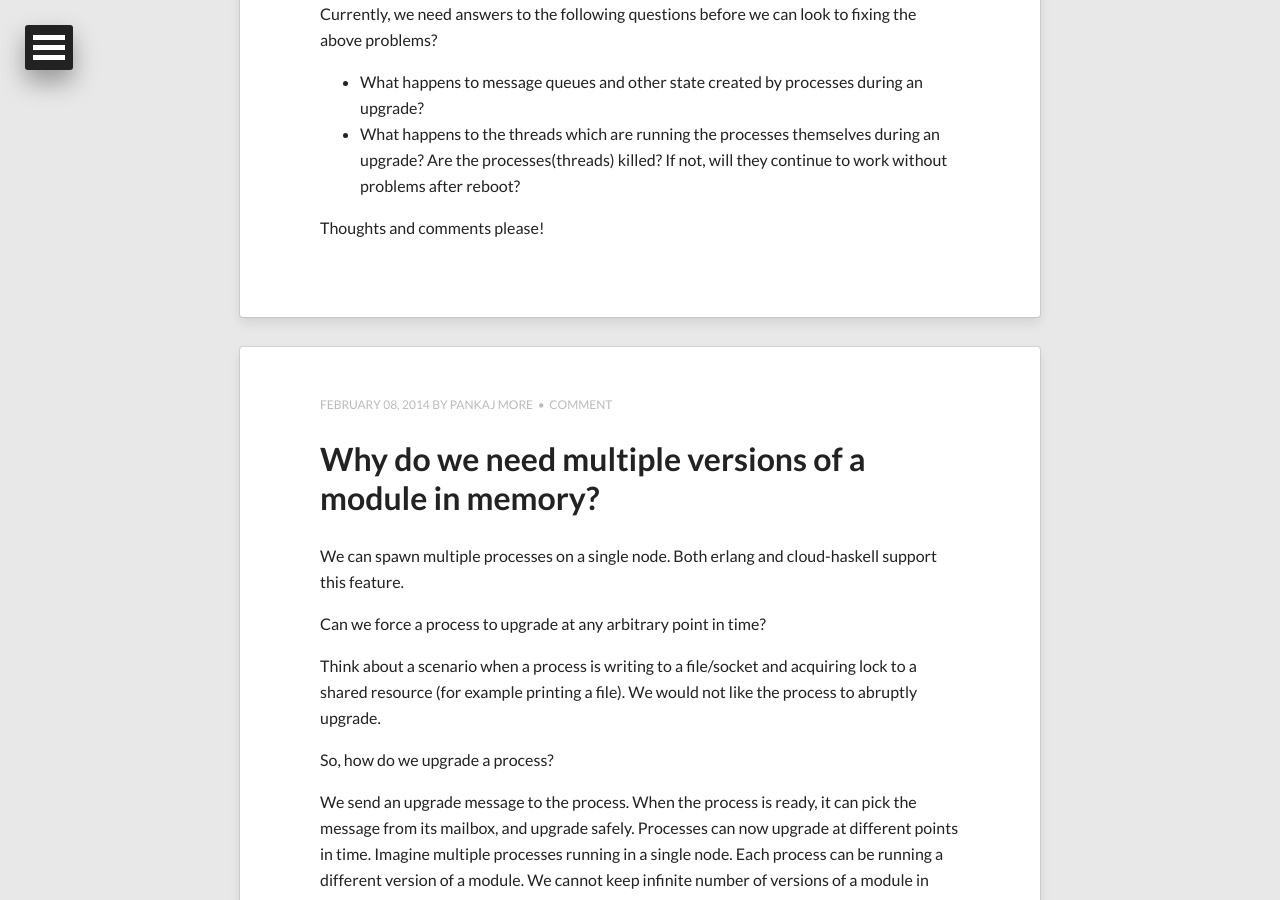
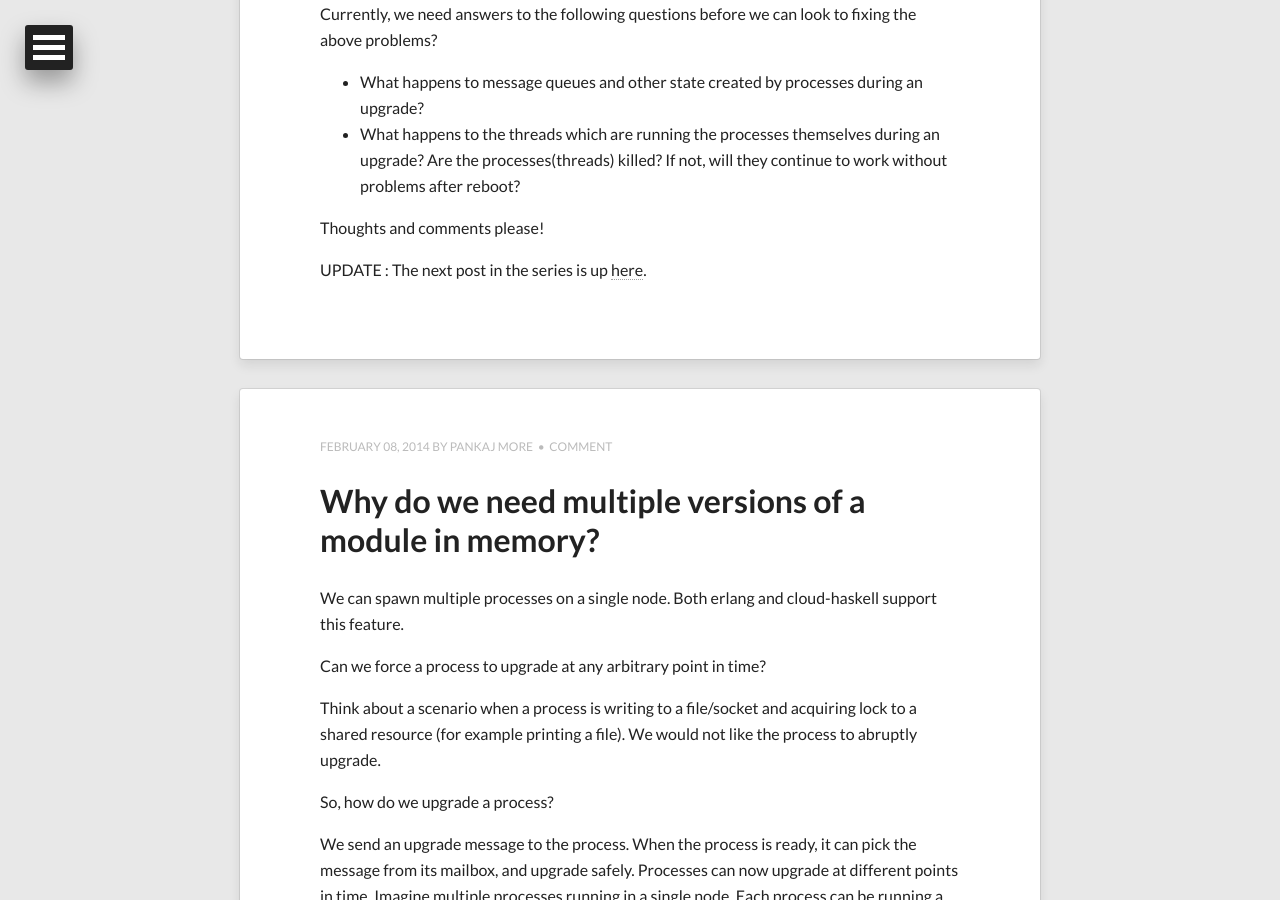
Before and after one commit to pankajmore/pankajmore.github.com, a Jekyll site: the page built from index.html, in a window 1280 px wide and 900 px high, scrolled down 6927 px. Built offline with Jekyll 4.4.1, drawn with Linux system fonts in a browser that asks for light colours; nearby versions of some CDN libraries; Markdown is read by kramdown in place of the engine named in the settings; the list of posts is cut into pages by our own code.

Commit message:
link part 1 with part 2

```diff
--- a/_posts/2014-02-10-ping-pong-in-cloud-haskell.md
+++ b/_posts/2014-02-10-ping-pong-in-cloud-haskell.md
@@ -230,3 +230,5 @@ look to fixing the above problems?
   continue to work without problems after reboot?
 
 Thoughts and comments please!
+
+UPDATE : The next post in the series is up [here]({% post_url 2014-02-14-ping-pong-in-cloud-haskell-part-2 %}).
```
